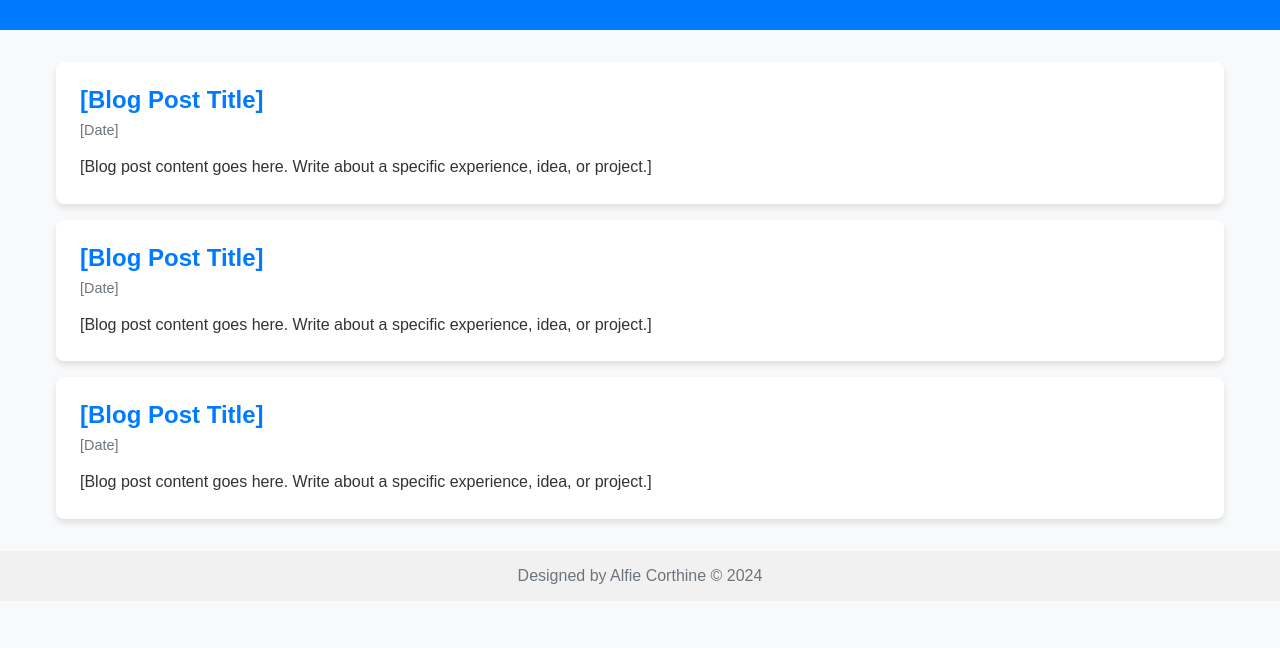
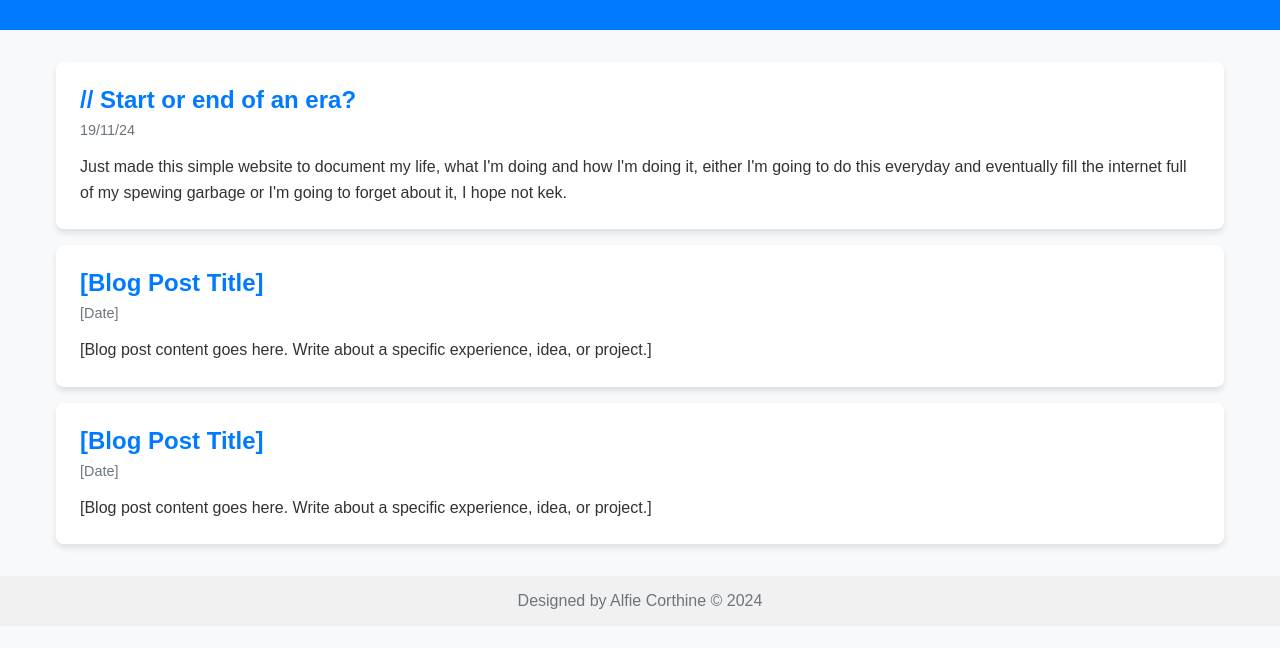
Before and after one commit to LEDMOV/Website-Portfolio, a plain HTML site: page blog.html in a window 1280 px wide. Shown: the part 126-774 px from the top of the page. Drawn offline with Linux system fonts and the light colour scheme.

Commit message:
modified:   blog.html     Blog 19/11/24

```diff
--- a/blog.html
+++ b/blog.html
@@ -17,10 +17,10 @@
     </header>
     <main class="container">
         <div class="achievement-card">
-            <h2 class="achievement-title">[Blog Post Title]</h2>
-            <p class="achievement-date">[Date]</p>
+            <h2 class="achievement-title">// Start or end of an era? </h2>
+            <p class="achievement-date">19/11/24</p>
             <p class="achievement-description">
-                [Blog post content goes here. Write about a specific experience, idea, or project.]
+                Just made this simple website to document my life, what I'm doing and how I'm doing it, either I'm going to do this everyday and eventually fill the internet full of my spewing garbage or I'm going to forget about it, I hope not kek.
             </p>
         </div>
         <!-- Add more blog posts as needed -->
```
